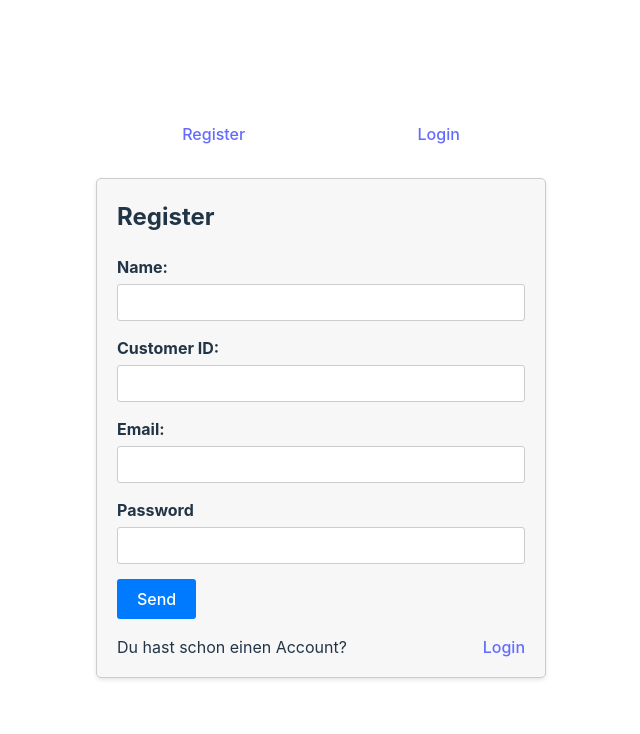
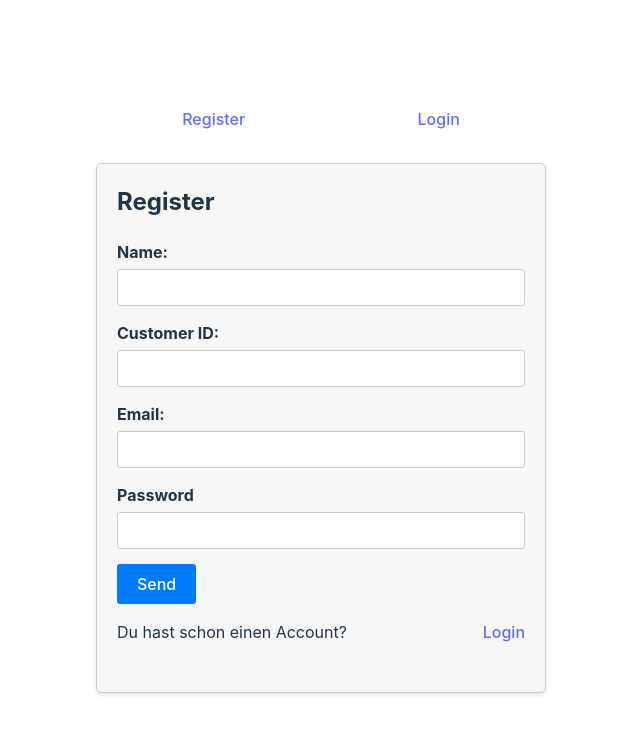
Before and after one commit to F-Krc/UserApp, a React (Vite) app in the folder frontend/: page / in a window 1280 px wide. Shown: the top 734 px of the page, without its empty margins (319-959 px from the left). Built offline with nearby package versions, Linux system fonts and the light colour scheme.

Commit message:
edit css

```diff
--- a/frontend/src/App.css
+++ b/frontend/src/App.css
@@ -18,7 +18,7 @@ body {
 
 .login-container {
   width: 450px;
-  height: 500px;
+  height: 530px;
   margin: auto;
   padding: 20px;
   border: 1px solid #ccc;
@@ -62,7 +62,7 @@ body {
 .register-container {
   width: 100%;
   width: 450px;
-  height: 500px;
+  height: 530px;
   margin: 0 auto;
   padding: 20px;
   border: 1px solid #ccc;
@@ -113,7 +113,7 @@ body {
 }
 
 
-@media (max-width: 350px) {
+@media (max-width: 330px) {
   .login-container, .register-container {
     width: 100%;
     height: auto;
```
